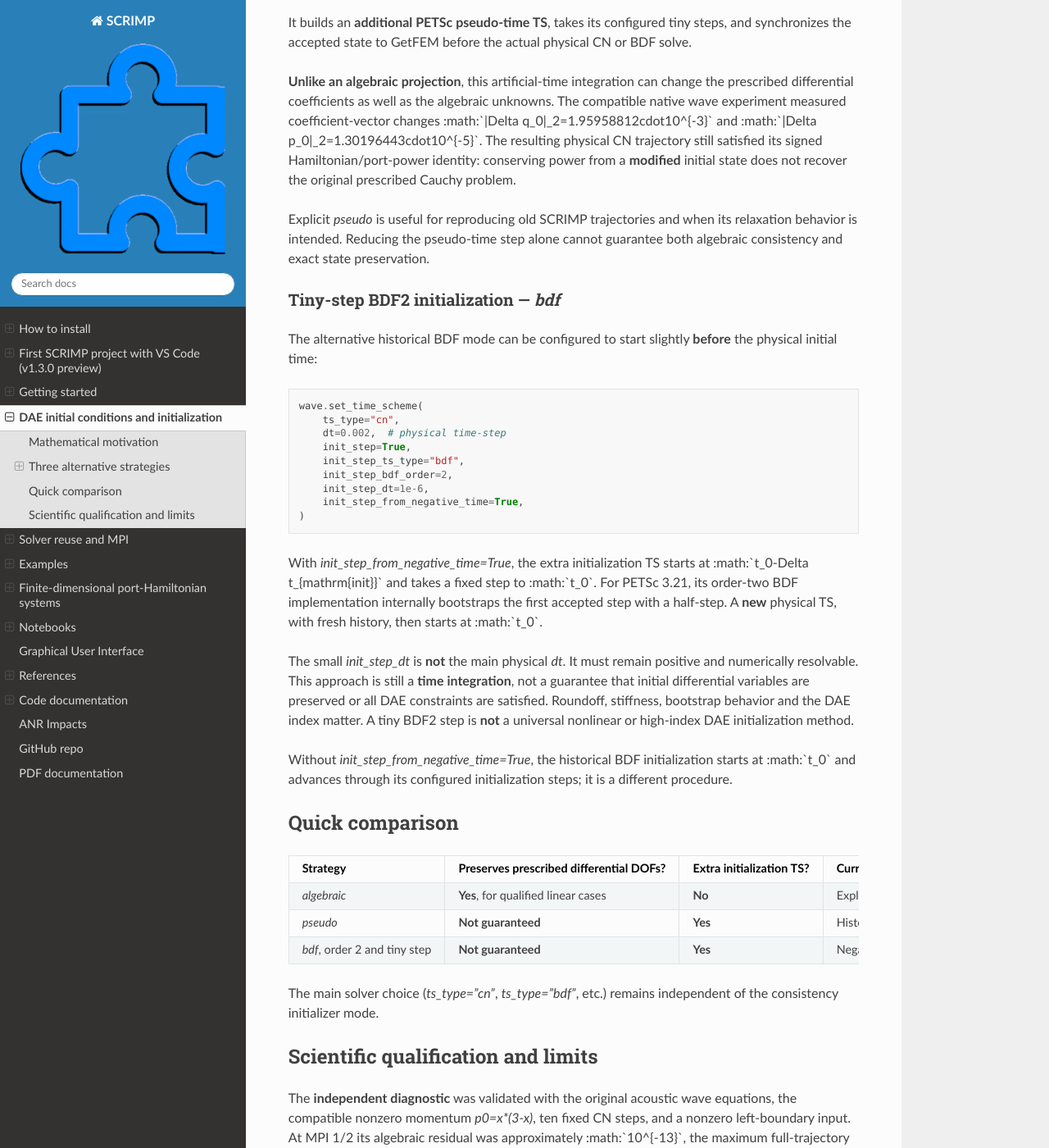
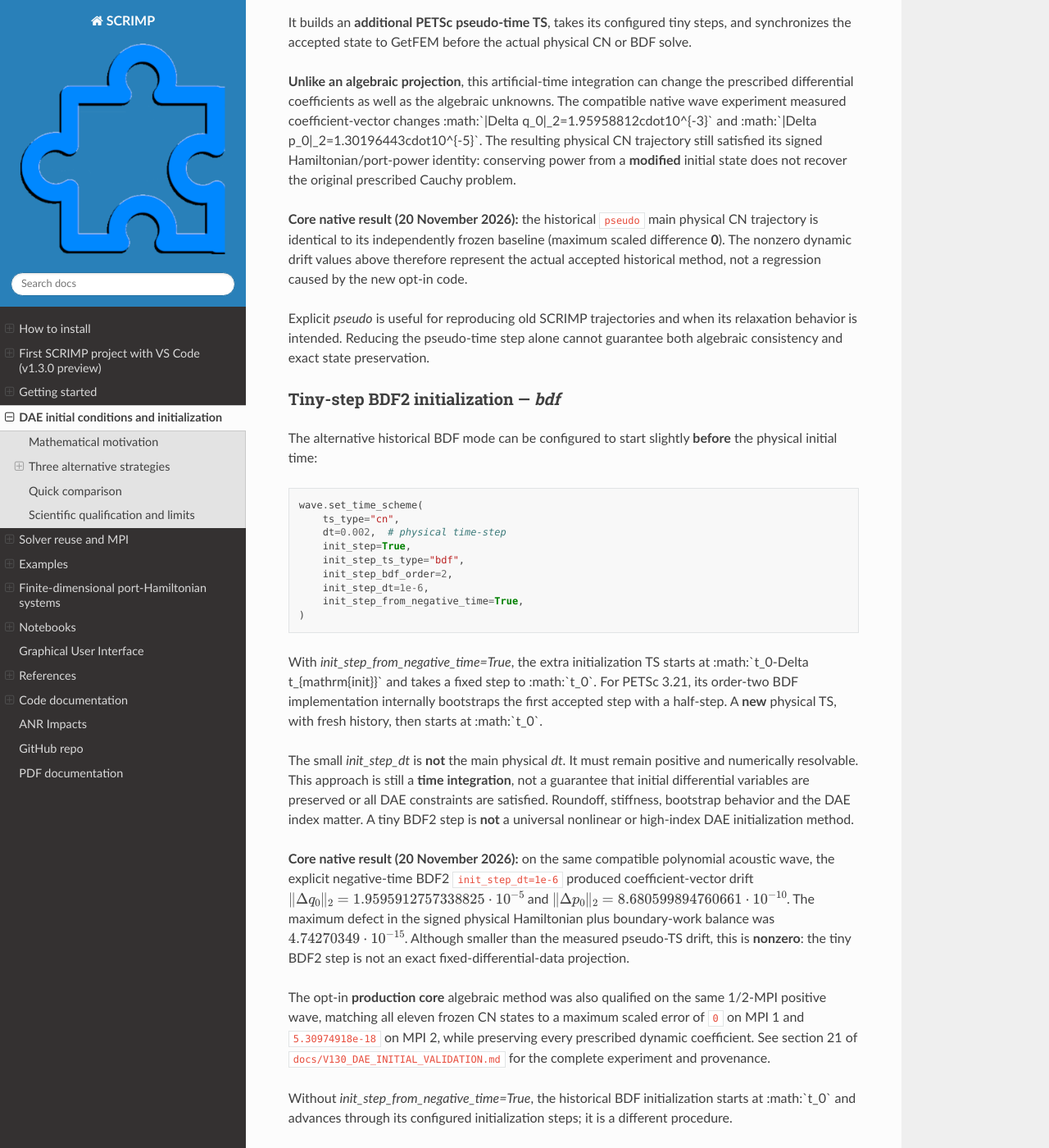
Before and after one commit to g-haine/scrimp, a Sphinx documentation site: the page built from docs/source/initialization.rst, in a window 1280 px wide and 1400 px high, scrolled down 1822 px. Shown: the whole window at 82% size. Built offline with Sphinx 7.4.7 and the Read the Docs theme 3.1.0, drawn with Linux system fonts in a browser that asks for light colours.

Commit message:
docs(v1.3): explain measured core pseudo and tiny negative-start BDF2 physical-data drift

```diff
--- a/docs/source/initialization.rst
+++ b/docs/source/initialization.rst
@@ -121,6 +121,14 @@ its signed Hamiltonian/port-power identity: conserving
 power from a **modified** initial state does not
 recover the original prescribed Cauchy problem.
 
+**Core native result (20 November 2026):**
+the historical ``pseudo`` main physical CN
+trajectory is identical to its independently
+frozen baseline (maximum scaled difference **0**).
+The nonzero dynamic drift values above therefore
+represent the actual accepted historical method,
+not a regression caused by the new opt-in code.
+
 Explicit `pseudo` is useful for reproducing old SCRIMP
 trajectories and when its relaxation behavior is intended.
 Reducing the pseudo-time step alone cannot guarantee
@@ -162,6 +170,30 @@ Roundoff, stiffness, bootstrap behavior and
 the DAE index matter. A tiny BDF2 step is **not**
 a universal nonlinear or high-index DAE
 initialization method.
+
+**Core native result (20 November 2026):** on the
+same compatible polynomial acoustic wave, the
+explicit negative-time BDF2 ``init_step_dt=1e-6``
+produced coefficient-vector drift
+:math:`\|\Delta q_0\|_2=1.9595912757338825\cdot10^{-5}`
+and
+:math:`\|\Delta p_0\|_2=8.680599894760661\cdot10^{-10}`.
+The maximum defect in the signed physical
+Hamiltonian plus boundary-work balance
+was :math:`4.74270349\cdot10^{-15}`.
+Although smaller than the measured pseudo-TS
+drift, this is **nonzero**: the tiny BDF2 step
+is not an exact fixed-differential-data projection.
+
+The opt-in **production core** algebraic method
+was also qualified on the same 1/2-MPI positive
+wave, matching all eleven frozen CN states
+to a maximum scaled error of ``0`` on MPI 1
+and ``5.30974918e-18`` on MPI 2, while
+preserving every prescribed dynamic coefficient.
+See section 21 of
+``docs/V130_DAE_INITIAL_VALIDATION.md``
+for the complete experiment and provenance.
 
 Without `init_step_from_negative_time=True`,
 the historical BDF initialization starts at
```
